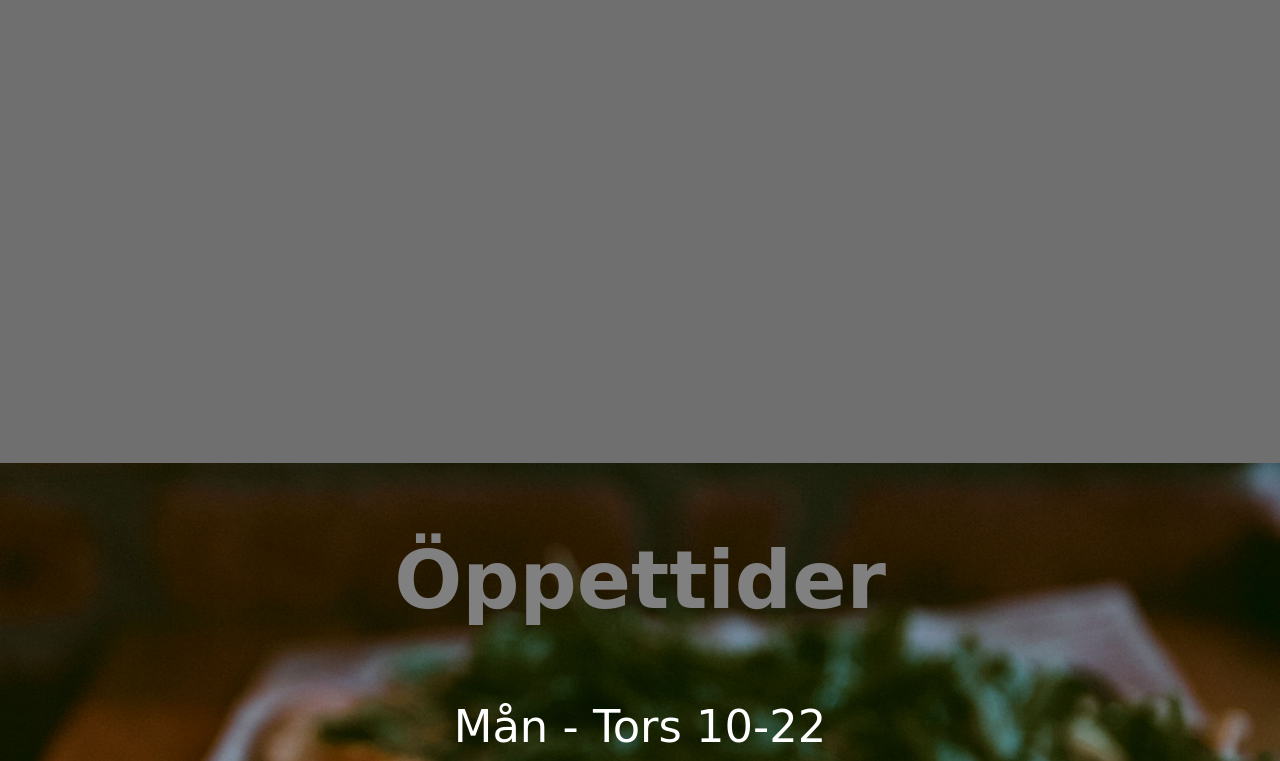
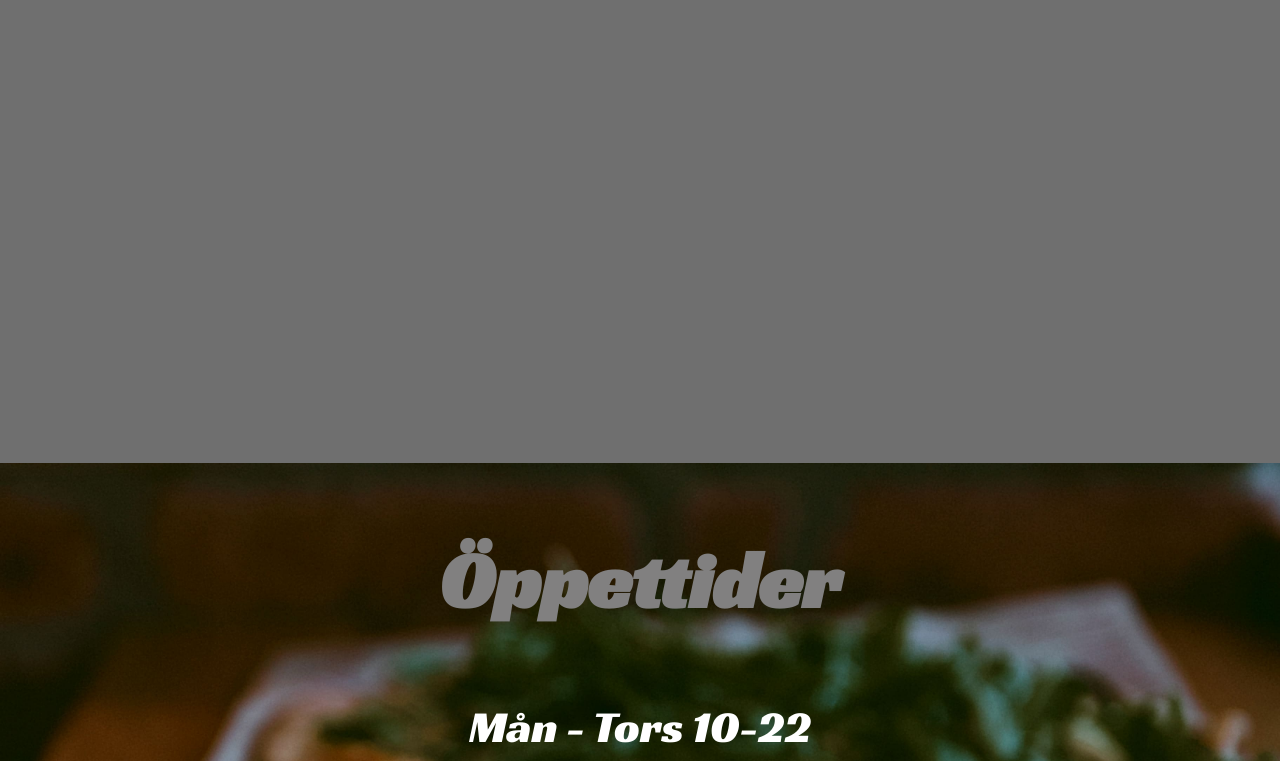
Before and after one commit to robinofverberg/rafiki_v2_RF, a plain HTML site: page index.html in a window 1280 px wide. Shown: the part 417-1178 px from the top of the page. Drawn offline with nearby package versions, Linux system fonts and the light colour scheme; the site is published under a folder, as on GitHub Pages, so addresses that start at the root find nothing.

Commit message:
fixed font issue

```diff
--- a/index.css
+++ b/index.css
@@ -1,6 +1,6 @@
 @font-face {
     font-family: 'Racing Sans One';
-    src: url(/fonts/RacingSansOne-Regular.ttf);
+    src: url(fonts/RacingSansOne-Regular.ttf);
   }
 
 /* Global styling */
```
